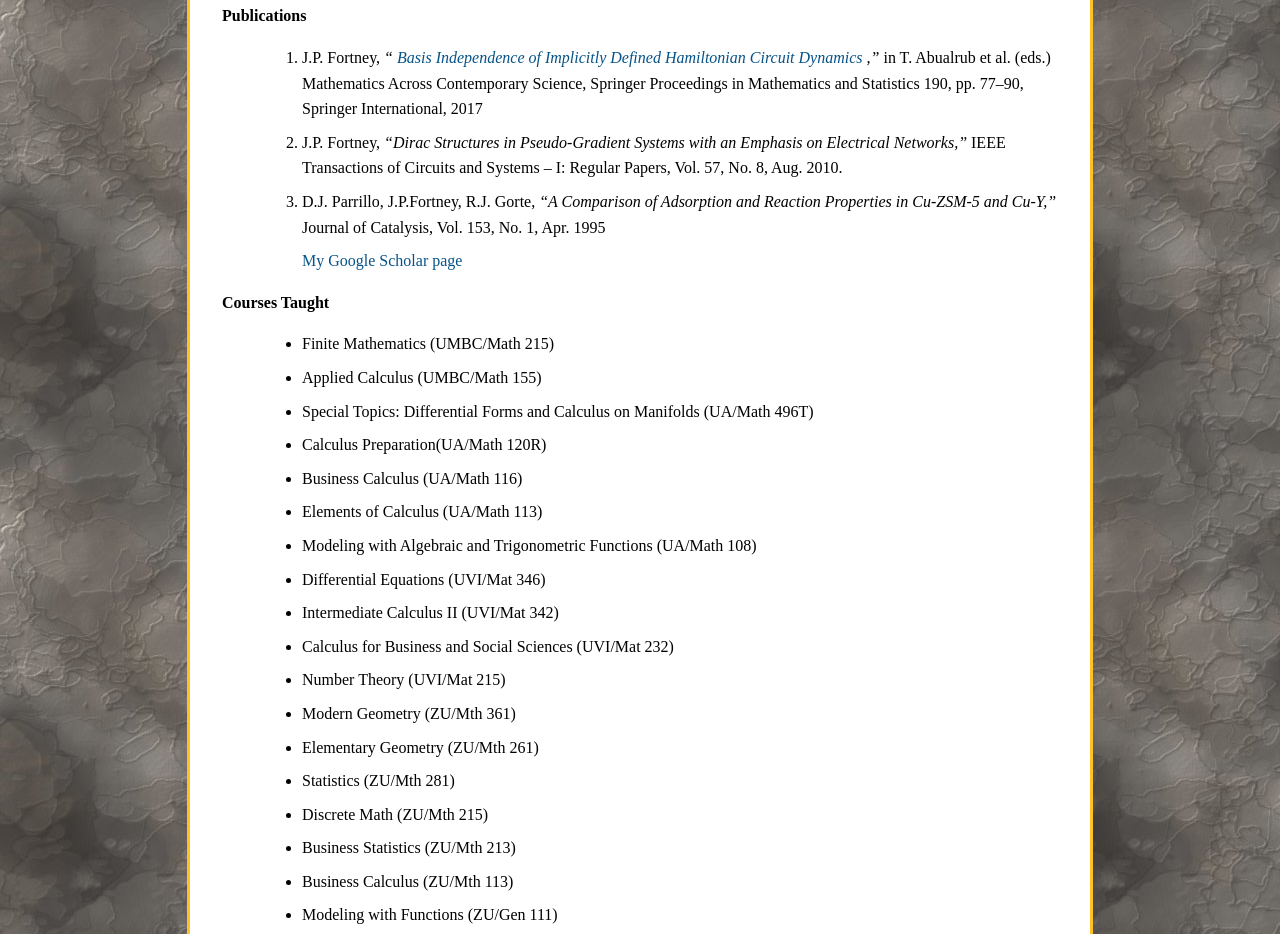
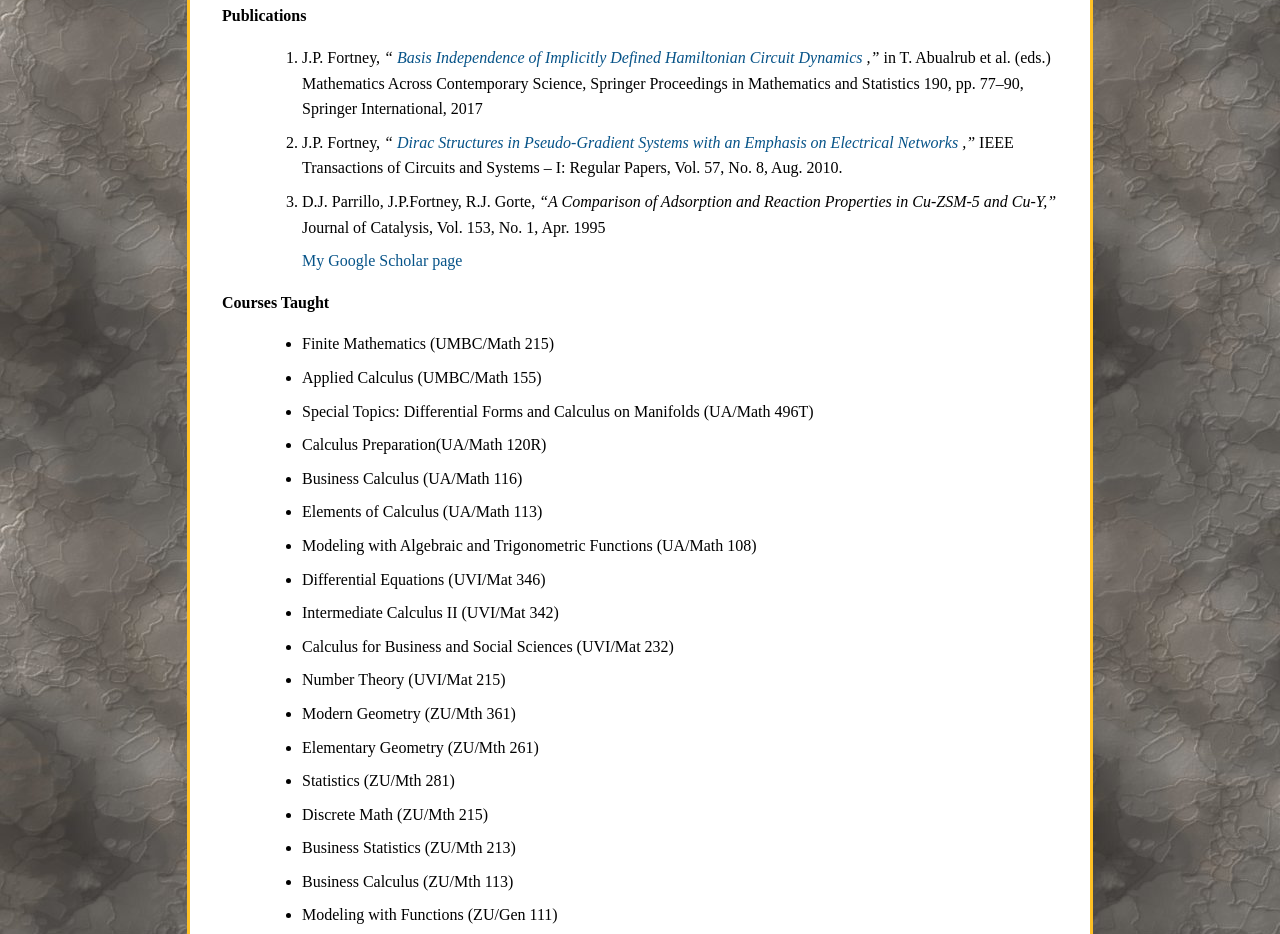
Before and after one commit to fortney-math/fortney-math.github.io, a plain HTML site: page index.html in a window 1280 px wide. Shown: the part 1855-2789 px from the top of the page. Drawn offline with Linux system fonts and the light colour scheme.

Commit message:
Update index.html

```diff
--- a/index.html
+++ b/index.html
@@ -188,8 +188,9 @@
 			and Statistics 190, pp.&nbsp;77&ndash;90, Springer International, 2017
                     </li>
                     <li>
-			J.P. Fortney, <i>&ldquo;Dirac Structures in Pseudo-Gradient Systems
-			with an Emphasis on Electrical Networks,&rdquo;</i>
+			J.P. Fortney, <i>&ldquo;<a href="https://ieeexplore.ieee.org/document/5371870">
+			Dirac Structures in Pseudo-Gradient Systems
+			with an Emphasis on Electrical Networks </a>,&rdquo;</i>
 			IEEE Transactions of Circuits and Systems – I: Regular Papers,
 			Vol. 57, No. 8, Aug. 2010.
                     </li>
```
